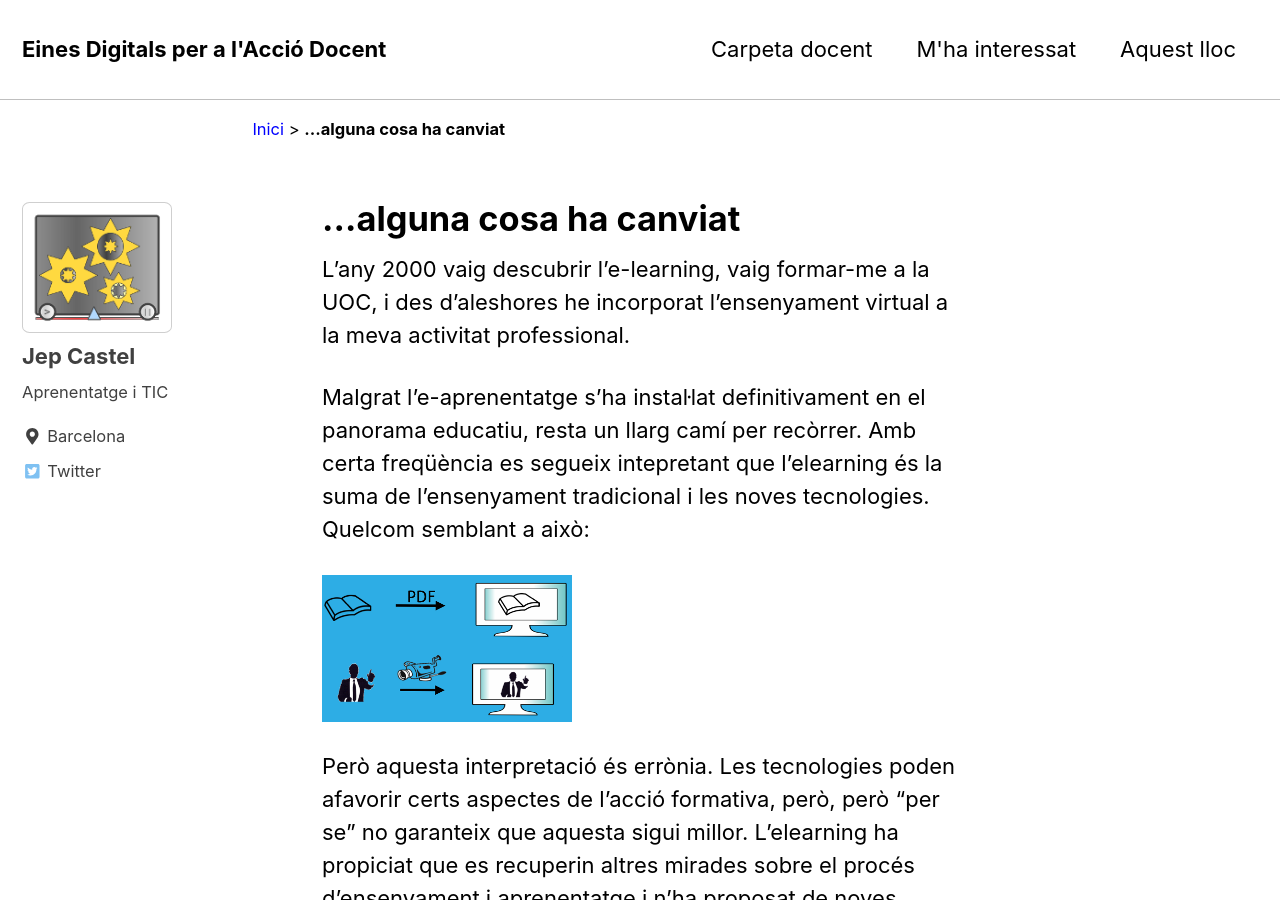
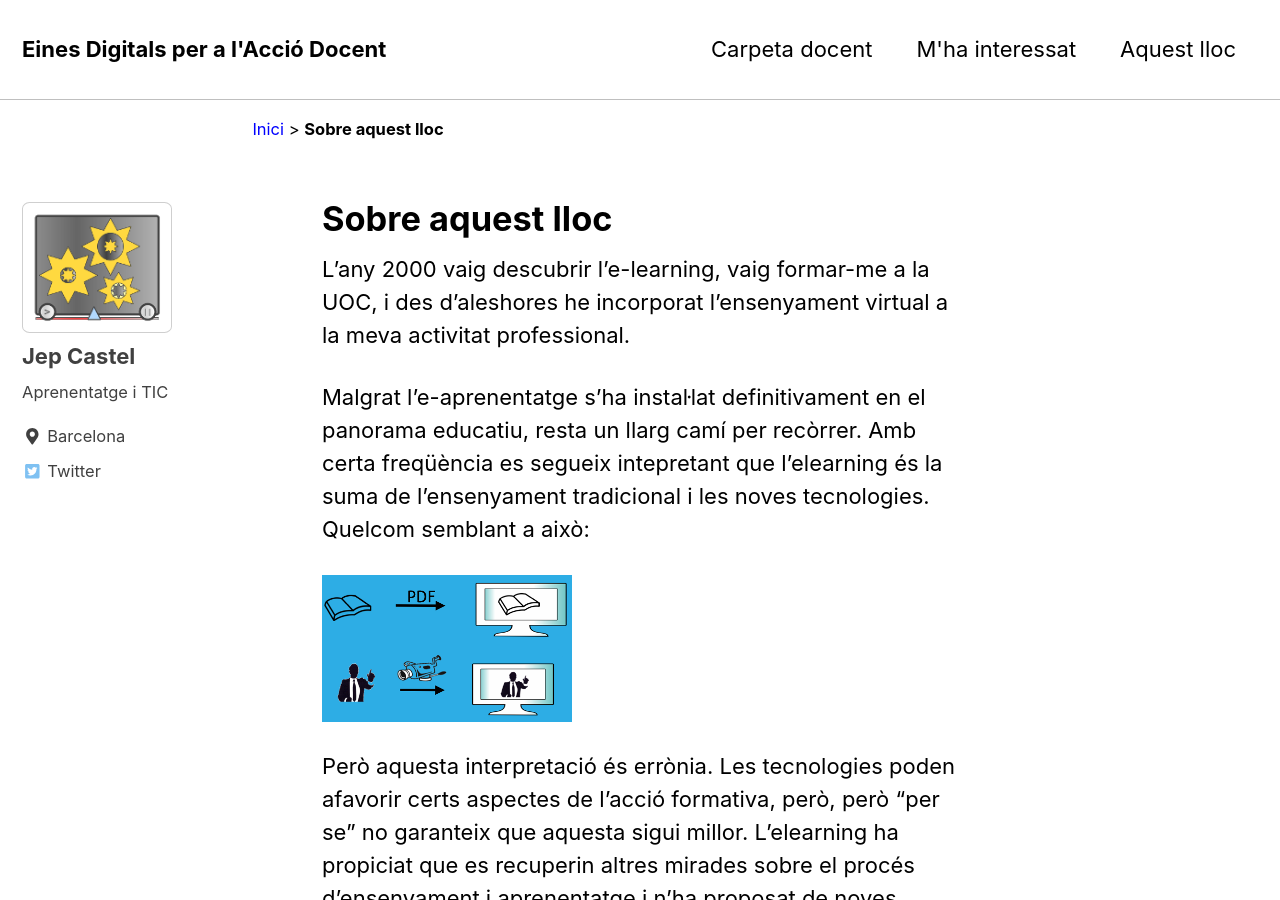
Before and after one commit to jepcastel/github.io, a Jekyll site: the page built from _pages/about.md, in a window 1280 px wide and 900 px high. Built offline with Jekyll 4.4.1, drawn with Linux system fonts in a browser that asks for light colours; nearby versions of some CDN libraries; some of the changed text lies outside the part shown.

Commit message:
about me 16082020

```diff
--- a/_pages/about.md
+++ b/_pages/about.md
@@ -1,6 +1,6 @@
 ---
 layout: single
-title: ...alguna cosa ha canviat
+title: Sobre aquest lloc
 permalink: /about/
 author_profile: true
 published: true
```
Also changed, not shown: other parts of _pages/about.md (+1 -1 lines).
